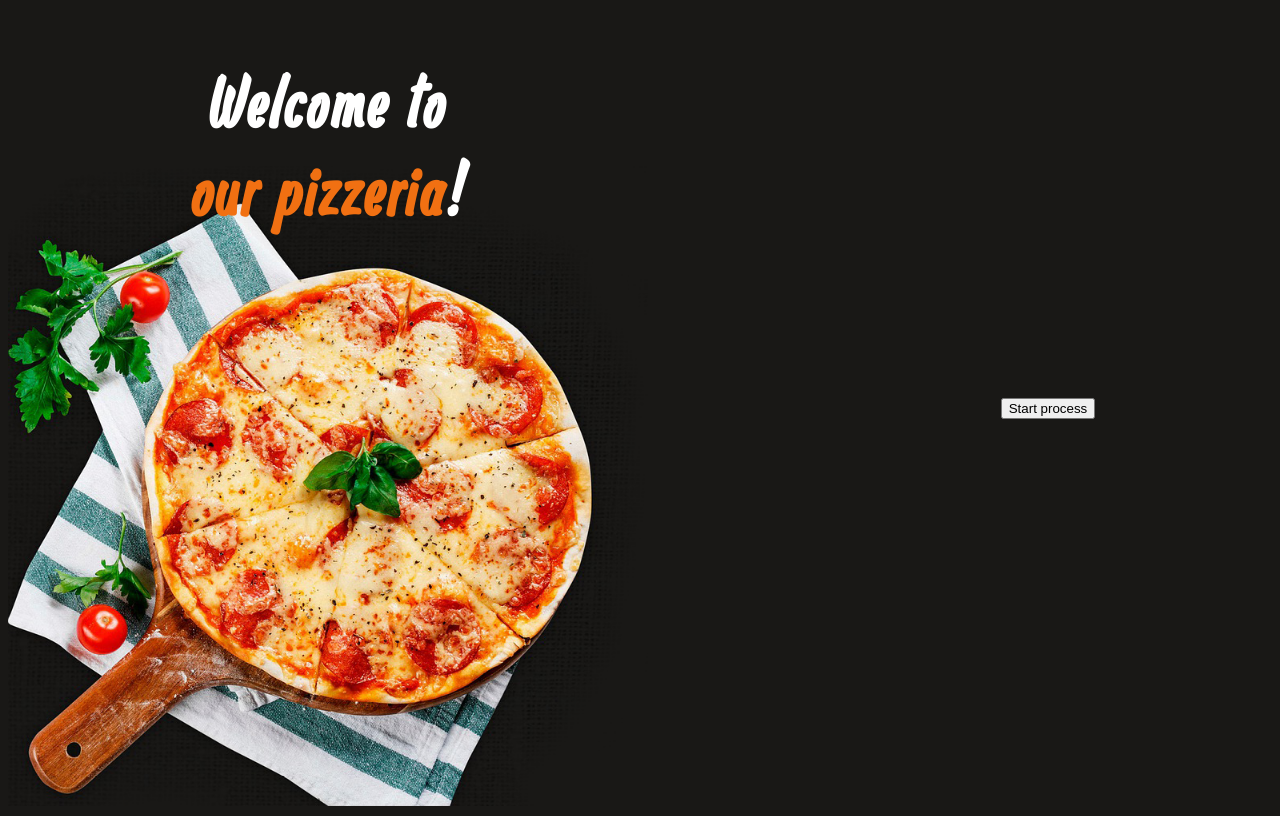
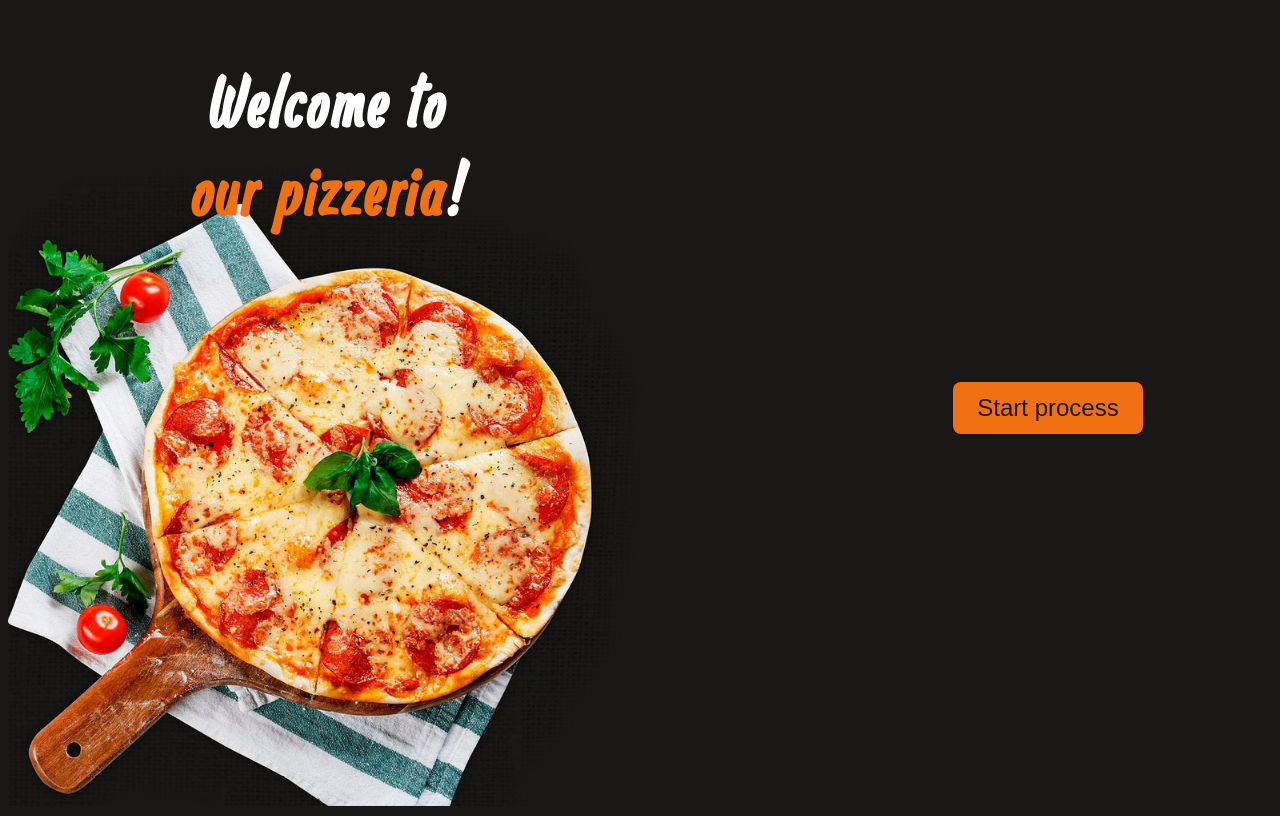
Before and after one commit to agawrysiuk/camunda-pizza-order, an Angular app in the folder pizza-order-frontend/: page / in a window 1280 px wide. Shown: the top 816 px of the page. Built offline with nearby package versions, Linux system fonts and the light colour scheme.

Commit message:
Button animation

```diff
--- a/pizza-order-frontend/src/component/start-process/start-process.component.css
+++ b/pizza-order-frontend/src/component/start-process/start-process.component.css
@@ -0,0 +1,39 @@
+.orange-button {
+  display: block;
+  font-size: 24px;
+  padding: 12px 24px;
+  background-color: #f17012;
+  color: #191816;
+  border: none;
+  border-radius: 8px;
+  transition: all 0.3s ease-in-out;
+}
+
+.orange-button:hover {
+  animation-name: buttonHoverAnimation;
+  animation-duration: 1500ms;
+  animation-iteration-count: infinite;
+  animation-timing-function: ease;
+  animation-fill-mode: forwards;
+}
+
+@keyframes buttonHoverAnimation {
+  0%   { padding: 12px 24px; margin-top: 0; }
+  50%  { padding: 16px 32px; margin-top: -10px; }
+  100% { padding: 12px 24px; margin-top: 0; }
+}
+
+.orange-button:focus {
+  content: none;
+  animation-name: buttonClickAnimation;
+  animation-duration: 1250ms;
+  animation-iteration-count: infinite;
+  animation-timing-function: ease;
+  animation-fill-mode: forwards;
+}
+
+
+@keyframes buttonClickAnimation {
+  0%   { margin-bottom: 0; }
+  100% { margin-bottom: 1500px; }
+}
--- a/pizza-order-frontend/src/component/start-process/start-process.component.html
+++ b/pizza-order-frontend/src/component/start-process/start-process.component.html
@@ -1,3 +1,3 @@
 <div class="center-group">
-  <button class="orange-button" routerLink="phone-calling">Start process</button>
+  <button class="orange-button" (click)="startProcess()">Start process</button>
 </div>
--- a/pizza-order-frontend/src/component/start-process/start-process.component.ts
+++ b/pizza-order-frontend/src/component/start-process/start-process.component.ts
@@ -1,4 +1,5 @@
 import { Component, OnInit } from '@angular/core';
+import {Router} from "@angular/router";
 
 @Component({
   selector: 'app-start-process',
@@ -7,9 +8,15 @@ import { Component, OnInit } from '@angular/core';
 })
 export class StartProcessComponent implements OnInit {
 
-  constructor() { }
+  constructor(private router: Router) { }
 
   ngOnInit() {
   }
 
+  startProcess() {
+    setTimeout(() => {
+        this.router.navigate(['phone-calling']);
+      }
+      , 1000);
+  }
 }
```
